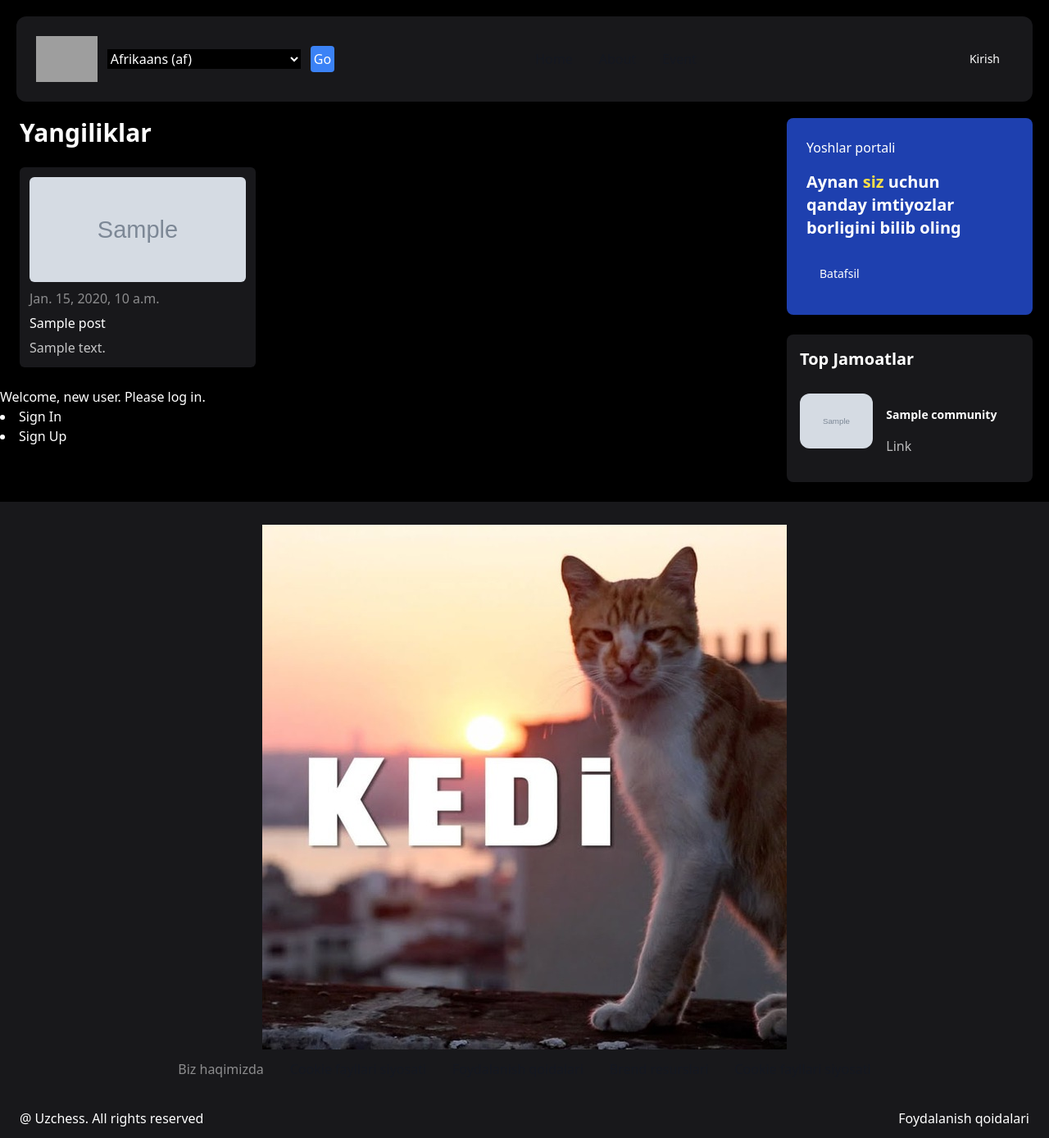
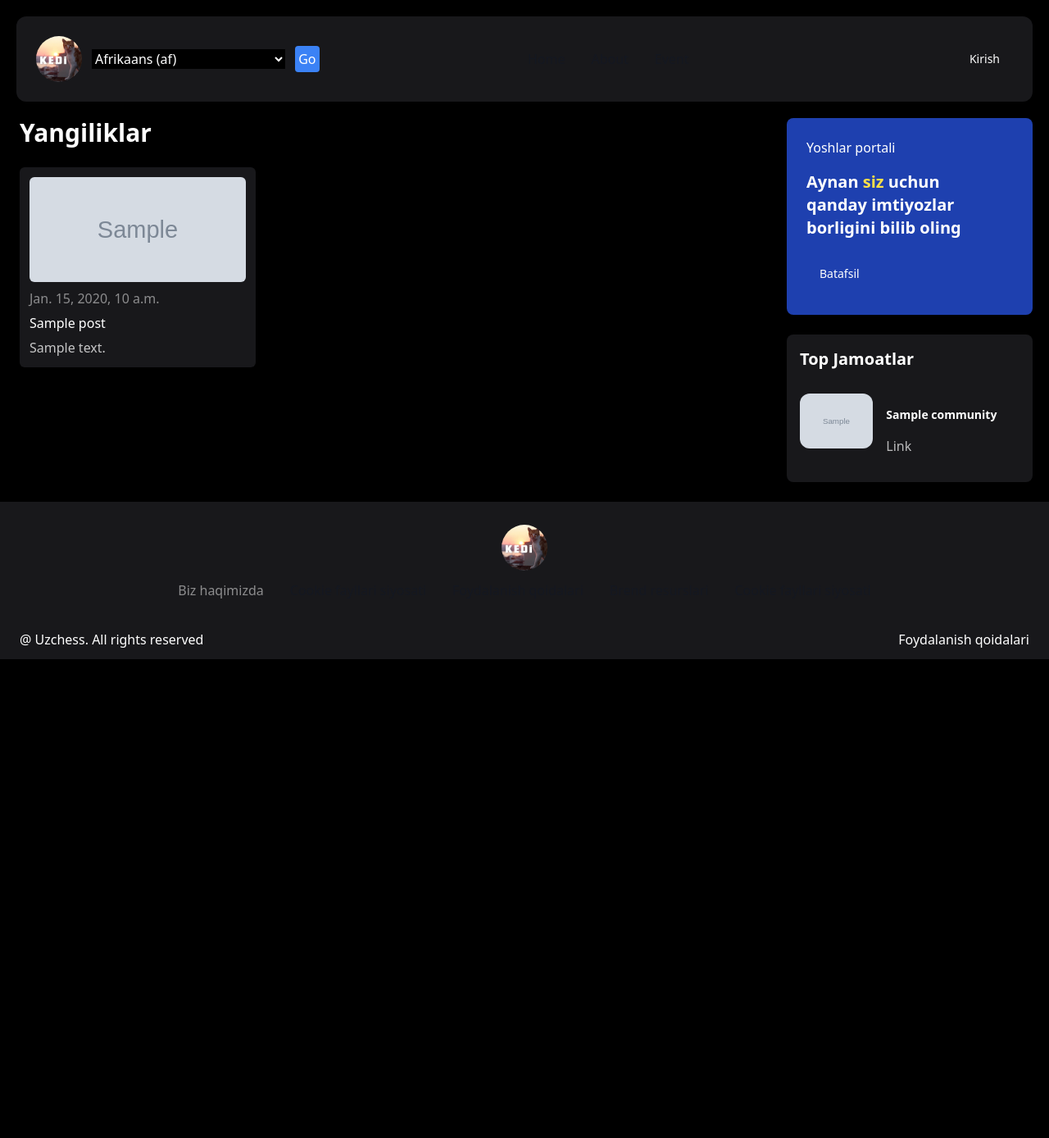
Before and after one commit to bahrom04/kedi.uz, a Django app: template templates/redesign/home.html in a window 1280 px wide. Shown: the whole page at 82% size. After the commit the page ends 804 px from the top, so only its background shows below. Run offline with Django 4.2, Linux system fonts and the light colour scheme; the template is opened without the code that fills it: most values are stand-ins (such as "Sample title", 1, 10 or a date in 2020); grey boxes marked "Sample" are stand-in pictures; some libraries are stand-ins or nearby versions; grey boxes are pictures that could not be loaded.

Commit message:
feat: new redesign layout

```diff
--- a/templates/redesign/base.html
+++ b/templates/redesign/base.html
@@ -25,7 +25,7 @@
     <nav class="bg-zinc-900 p-6 m-5 rounded-xl">
         <div class="flex flex-wrap items-center justify-between">
             <a href="#" class="flex items-center space-x-3 rtl:space-x-reverse">
-                <img src="./static/kedi.jpg" class="h-14" alt="kedi Logo" />
+                <img src="{% static 'kedi.jpg' %}" style="border-radius: 100%;" class="h-14" alt="kedi Logo" />
 
                 <form action="{% url 'set_language' %}" method="post" class="ml-3">
                     {% csrf_token %}
@@ -55,7 +55,13 @@
                   {% if socialaccount_obj %}
                   {% for account in socialaccount_obj %}
                       {% if account.provider == 'google' %}
-                          <img src="{{ account.extra_data.picture }}" style="border-radius: 100%; width: 55px;" alt="Profile Image">
+                      <div class="flex gap-4 items-center">
+                        {% url 'account_logout' as logout_url %}
+                        <a class="mr-4" href="{{ logout_url }}">{% trans "Sign Out" %}</a>
+                        <p class="mr-4">{{user.username}}</p>
+                        <img src="{{ account.extra_data.picture }}" style="border-radius: 100%; width: 55px;" alt="Profile Image">
+                      </div>
+
                       {% endif %}
                   {% endfor %}
 
@@ -63,10 +69,11 @@
 
                   {% else %}
                     {% url 'account_login' as login_url %}
-
-                    <button type="button" class="text-white hover:bg-blue-800 focus:ring-4 focus:outline-none focus:ring-blue-300 font-medium rounded-lg text-sm px-4 py-2 text-center dark:bg-blue-500 dark:hover:bg-blue-700 dark:focus:ring-blue-800 ml-auto">
-                      <a href="{{ login_url }}">Kirish</a> <i class="fa-solid fa-door-open"></i>
-                    </button>
+                    <a href="{{ login_url }}">
+                      <button type="button" class="text-white hover:bg-blue-800 focus:ring-4 focus:outline-none focus:ring-blue-300 font-medium rounded-lg text-sm px-4 py-2 text-center dark:bg-blue-500 dark:hover:bg-blue-700 dark:focus:ring-blue-800 ml-auto">
+                      Kirish
+                      </button>
+                    </a>
                   {% endif %}
 
             </div>
@@ -96,7 +103,7 @@
     <footer class="bg-zinc-900 grid grid-cols-1 pt-7 mt-auto">
 
         <div class="flex items-center justify-center">
-          <img class="justify-center items-end" src="./kedi.jpg" alt="logo" >
+          <img class="justify-center items-end h-14" style="border-radius: 100%;" src="{% static 'kedi.jpg' %}" alt="logo" >
 
         </div>
 
--- a/templates/redesign/home.html
+++ b/templates/redesign/home.html
@@ -30,28 +30,6 @@
             {% endfor %}
         </div>
 
-
-        {% if user.is_authenticated %}
-        <p>Welcome, {{ user.get_username }}</p>
-        <p>Email: {{ user.email }}</p>
-        <p>First Name: {{ user.first_name }}</p>
-        <p>Last Name: {{ user.last_name }}</p>
-        {% url 'account_logout' as logout_url %}
-        <li>
-            <a href="{{ logout_url }}">{% trans "Sign Out" %}</a>
-        </li>
-    {% else %}
-        <p>Welcome, new user. Please log in.</p>
-        {% url 'account_login' as login_url %}
-        <li>
-            <a href="{{ login_url }}">{% trans "Sign In" %}</a>
-        </li>
-        {% url 'account_signup' as signup_url %}
-        <li>
-            <a href="{{ signup_url }}">{% trans "Sign Up" %}</a>
-        </li>
-    {% endif %}
-
     </div>
     <!-- news-end -->
     {% include 'redesign/top_community.html' %}
```
Also changed, not shown: static/kedi.jpg (renamed from templates/redesign/kedi.jpg), 1 other file.
